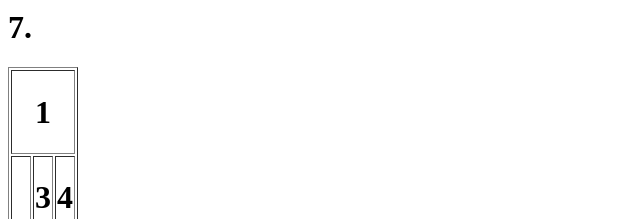
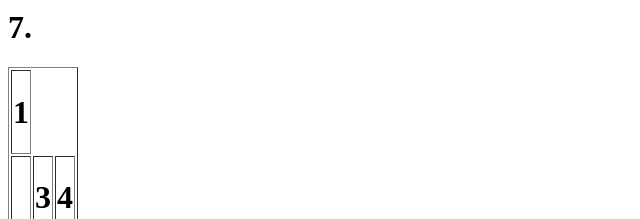
Before and after one commit to MIRZA345/MIRZA345.github.io, a plain HTML site: page labs3.2/index.html in a window 1280 px wide. Shown: the part 925-1144 px from the top of the page, 0-640 px from the left. Drawn offline with Linux system fonts and the light colour scheme.

Commit message:
Update index.html

```diff
--- a/labs3.2/index.html
+++ b/labs3.2/index.html
@@ -63,7 +63,7 @@
 		<!-- Your solution to #7 here -->
 	    <table border="1">
 		   <tr>
-			<th colspan="3"><h1>1</h1></th>
+			<th calspan="3"><h1>1</h1></th>
 		   </tr>
 		   <tr>
 			<th rowspan="2"><h1>2</h1></th>
@@ -74,7 +74,7 @@
 			<td><h1>5</h1></td>
 			<td><h1>6</h1<td>
 				    </tr>
-	    </table border="1">
+	    </table>
         <hr>
     </body>
 </html>
```
